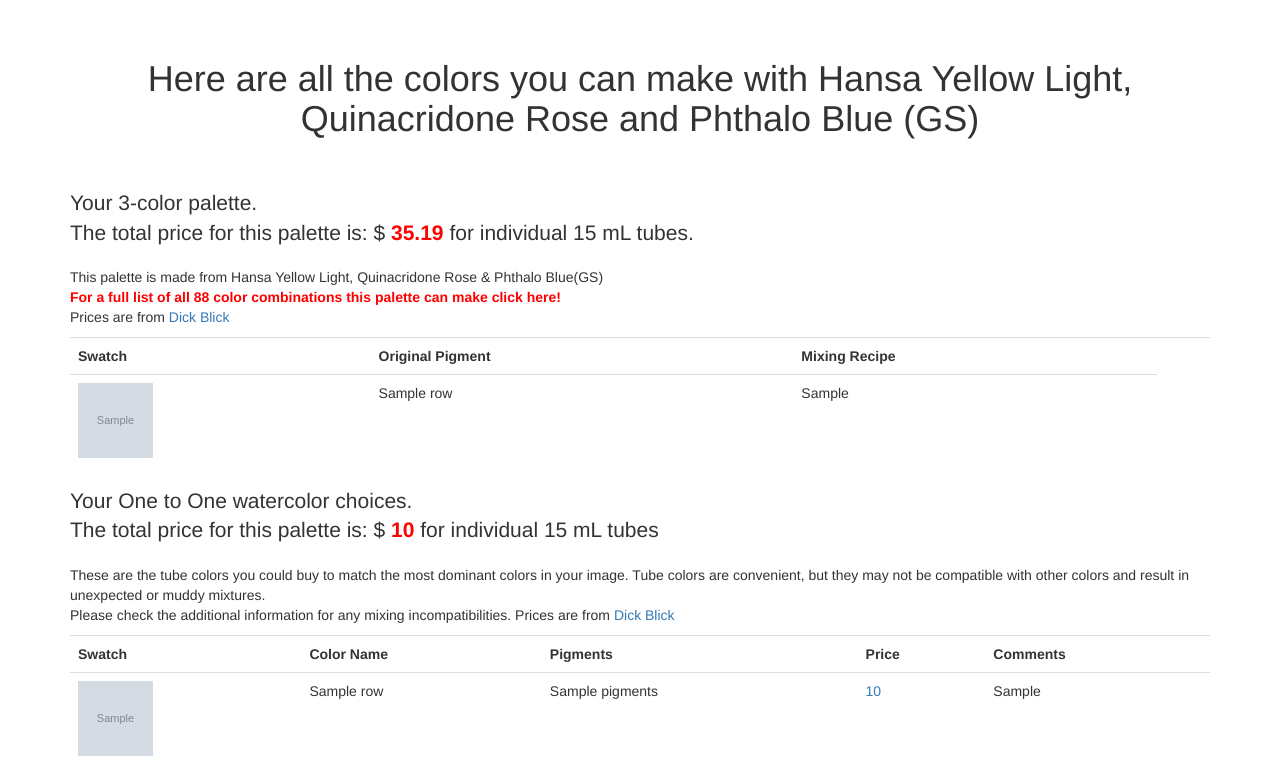
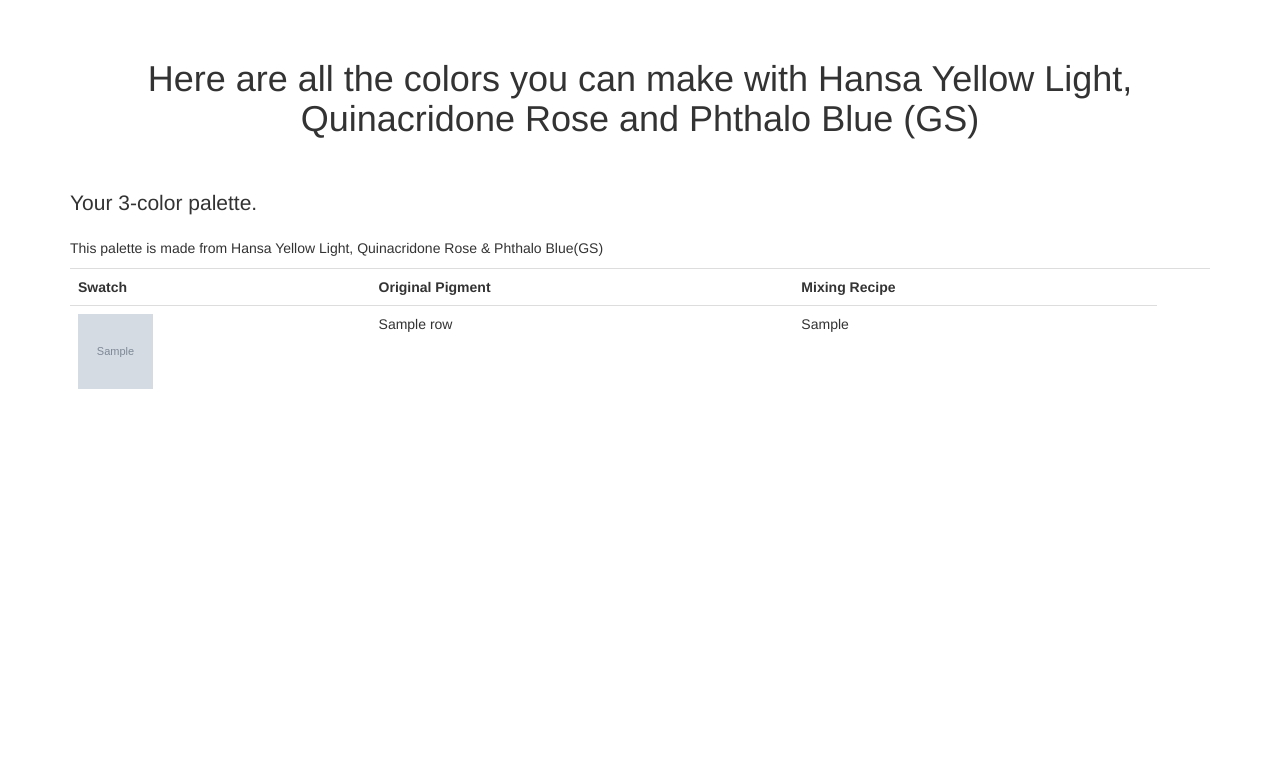
Before and after one commit to skyelong/Insight_Project, a Flask app: template happy_trees/templates/3_color.html in a window 1280 px wide. Shown: the part 51-835 px from the top of the page. After the commit the page ends 440 px from the top, so only its background shows below. Run offline with Flask 2, Linux system fonts and the light colour scheme; the template is opened without the code that fills it: most values are stand-ins (such as "Sample title", 1, 10 or a date in 2020); grey boxes marked "Sample" are stand-in pictures; some libraries are stand-ins or nearby versions.

Commit message:
update both views and html

```diff
--- a/happy_trees/templates/3_color.html
+++ b/happy_trees/templates/3_color.html
@@ -60,29 +60,11 @@
          <h1> Here are all the colors you can make with Hansa Yellow Light, Quinacridone Rose and Phthalo Blue (GS)</h1>
        </div>
        <p class= "lead"> Your 3-color palette. <br>
-         The total price for this palette is: $ <span style="color:red; font-weight: bold"> 35.19 </span> for individual 15 mL tubes.  <br> </p>
-        <p> This palette is made from Hansa Yellow Light, Quinacridone Rose  & Phthalo Blue(GS) <br>
-          <span style="color:red; font-weight: bold"> For a full list of all 88 color combinations this palette can make click here! </span> <br>
-          Prices are from <a href="https://www.dickblick.com/products/daniel-smith-extra-fine-watercolors/"> Dick Blick </a></p>
+        <p> This palette is made from Hansa Yellow Light, Quinacridone Rose  & Phthalo Blue(GS) <br></p>
        <table class="table table-hover">
        <tr><th>Swatch</th><th>Original Pigment</th><th>Mixing Recipe</th><th>
        {% for _, row in colors.iterrows() %}
        <tr><td><img src='/static/images/3_p/{{ row['image_names']}}' alt = '{{row['name']}}' width="75", height="75"</td><td>{{ row['name']}}</td><td>{{ row['3_mix']}}</td>
-       </tr>
-       {% endfor %}
-       </table>
-
-       <p class= "lead"> Your One to One watercolor choices. <br>
-         The total price for this palette is: $ <span style="color:red; font-weight: bold"> {{total}}</span>  for individual 15 mL tubes<br> </p>
-        <p> These are the tube colors you could buy to match the most dominant colors in your image. Tube colors are convenient, but they may not be compatible with other colors and result in unexpected or muddy mixtures.<br>
-         Please check the additional information for any mixing incompatibilities. Prices are from <a href="https://www.dickblick.com/products/daniel-smith-extra-fine-watercolors/"> Dick Blick </a></p>
-       <table class="table table-hover">
-       <tr><th>Swatch</th><th>Color Name</th><th>Pigments</th><th>Price</th><th>Comments</th>
-       {% for _, row in colors.iterrows() %}
-       <tr><td><img src='/static/images/ds_cropped/{{ row['image_names']}}' alt = '{{row['name']}}' width="75", height="75"</td><td>{{ row['name']}}</td>
-         <td>{{ row['pigments']}}</td>
-         <td><a href = "https://www.dickblick.com/products/daniel-smith-extra-fine-watercolors/"> {{ row['Price_15_ml']}} </a></td>
-         <td>{{ row['Additional Information']}}</td>
        </tr>
        {% endfor %}
        </table>
```
Also changed, not shown: happy_trees/views.py (+17 -1 lines).
